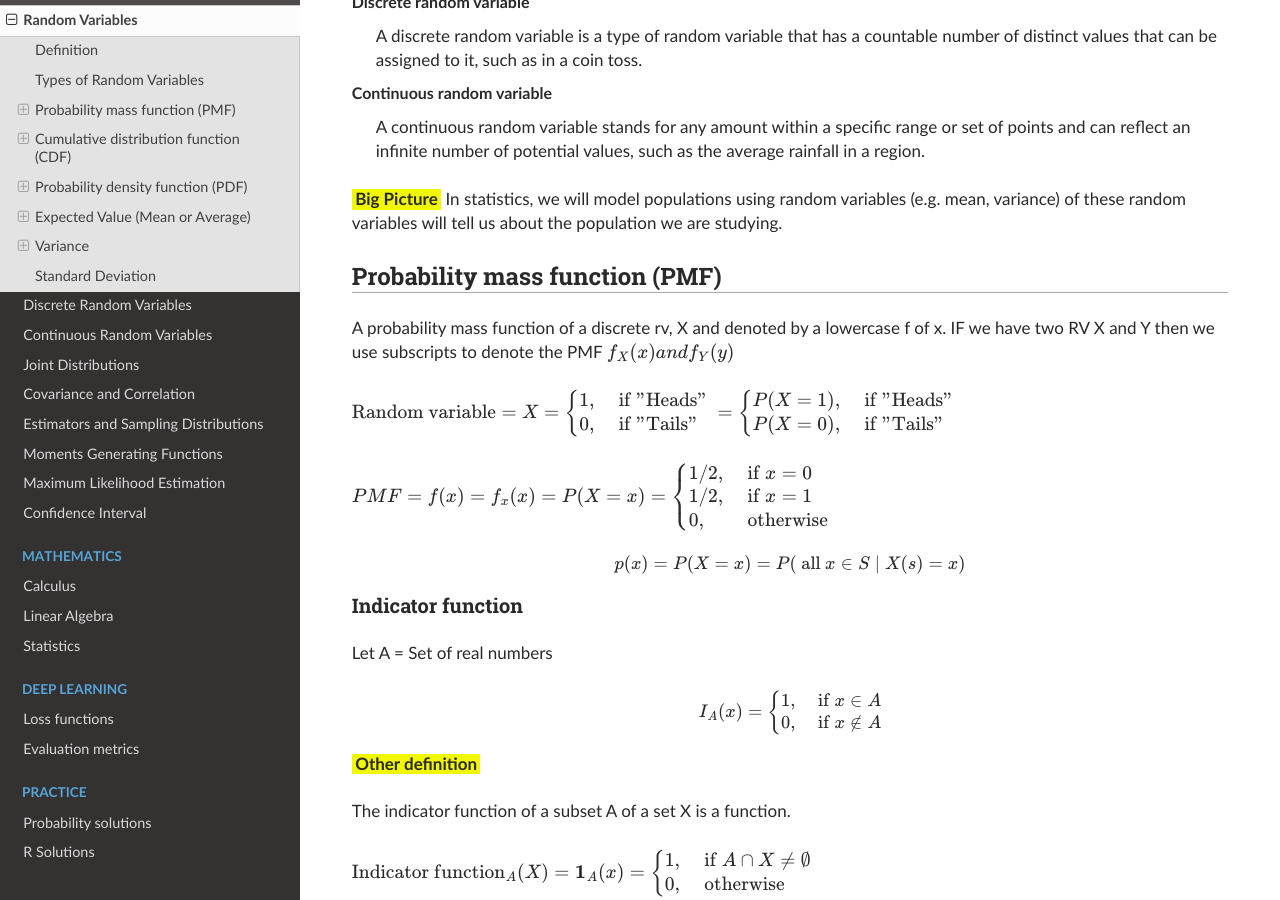
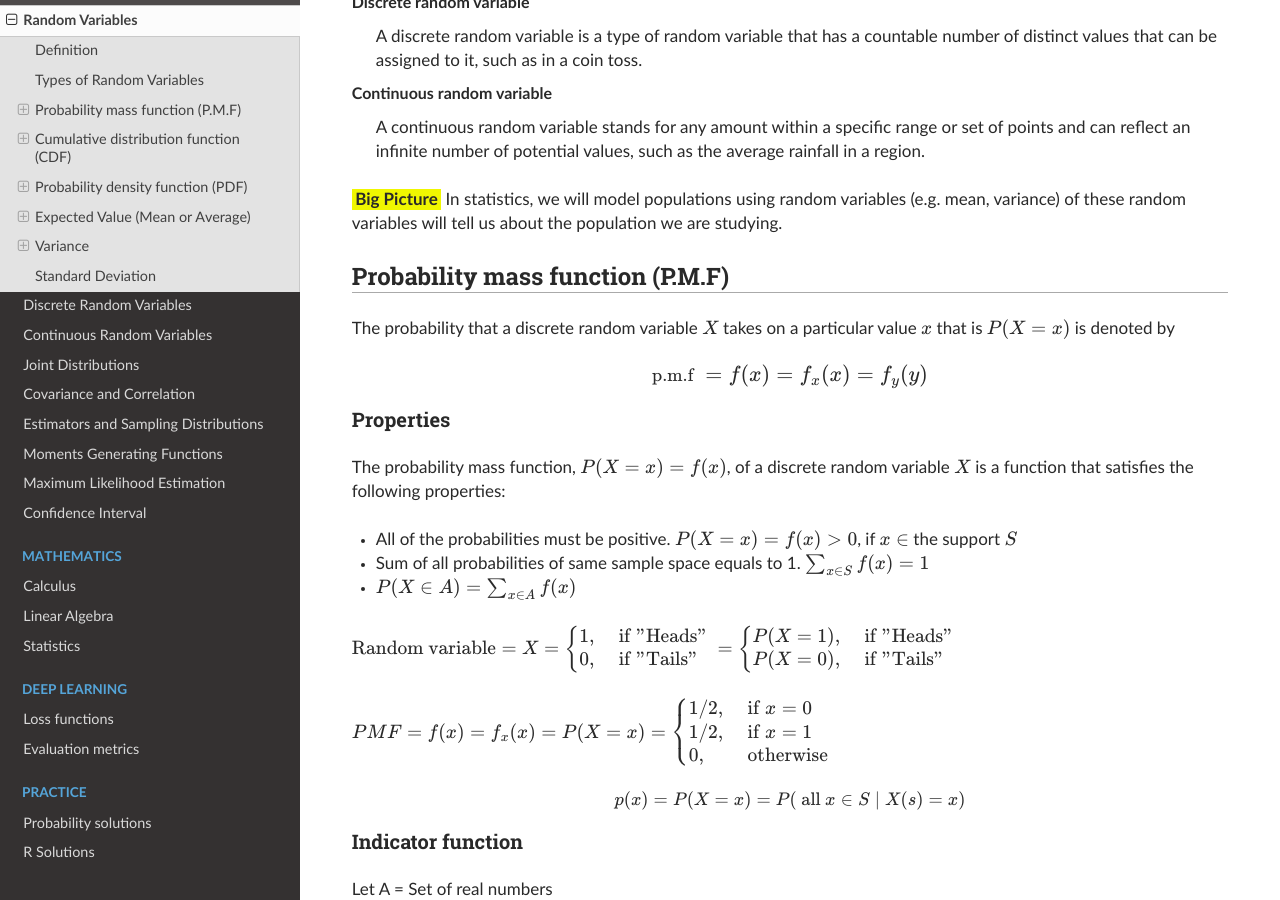
Before and after one commit to akkefa/ml-notes, a Sphinx documentation site: the page built from docs/probability/random_variable.md, in a window 1280 px wide and 900 px high, scrolled down 719 px. Built offline with Sphinx 7.4.7 and the Read the Docs theme 2.0.0, drawn with Linux system fonts in a browser that asks for light colours.

Commit message:
bug fixed.

```diff
--- a/docs/probability/random_variable.md
+++ b/docs/probability/random_variable.md
@@ -38,10 +38,20 @@ Continuous random variable
 **Big Picture** In statistics, we will model populations using random variables (e.g. mean, variance) of these random
 variables will tell us about the population we are studying.
 
-## Probability mass function (PMF)
+## Probability mass function (P.M.F)
+The probability that a discrete random variable $X$ takes on a particular value $x$ that is $P(X=x)$ is denoted by
 
-A probability mass function of a discrete rv, X and denoted by a lowercase f of x. IF we have two RV X and Y then we use
-subscripts to denote the PMF  $f_X(x) and f_Y(y)$
+$$
+ \text{p.m.f } \large =  f(x) = f_x(x) = f_y(y)
+$$
+
+### Properties
+The probability mass function, $P(X=x)=f(x)$, of a discrete random variable $X$ is a function that satisfies the
+following properties:
+
+- All of the probabilities must be positive. $P(X=x)=f(x)>0$, if $x \in$ the support $S$
+- Sum of all probabilities of same sample space equals to 1.  $\sum_{x \in S} f(x)=1$
+- $P(X \in A)=\sum_{x \in A} f(x)$
 
 $\text{Random variable}=X= \begin{cases} 1, & \text { if "Heads" } \\ 0, & \text { if "Tails" }  \end{cases} =
 \begin{cases} P(X=1), & \text { if "Heads" } \\ P(X=0), & \text { if "Tails" }  \end{cases}$
```
